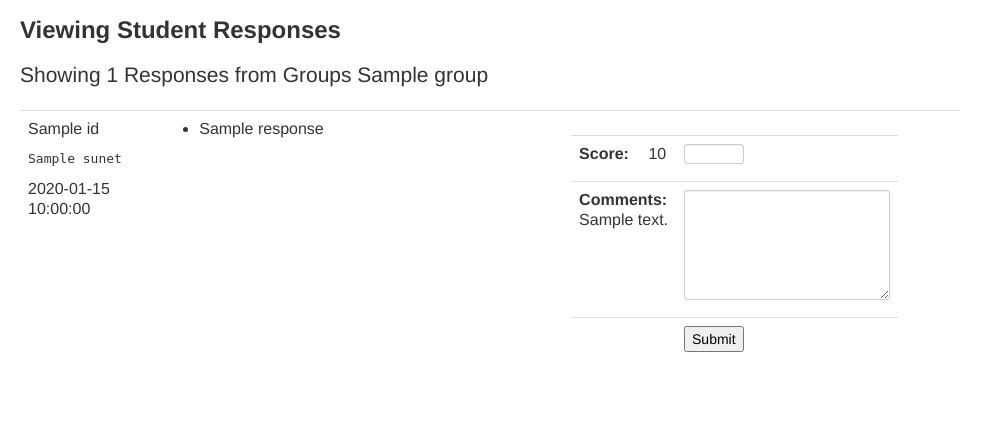
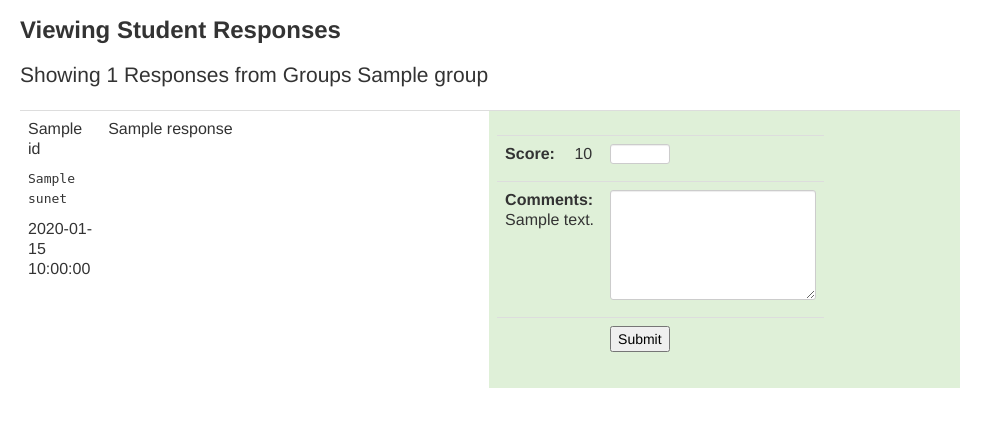
Before and after one commit to dlsun/ohms, a Flask app: template ohms/templates/admin/view_responses.html in a window 1280 px wide. Shown: the top 427 px of the page, without its empty margins (0-1003 px from the left). Run offline with Flask 2, Linux system fonts and the light colour scheme; the template is opened without the code that fills it: most values are stand-ins (such as "Sample title", 1, 10 or a date in 2020); parts of the project's set-up code (start-up, migrations or seed data) failed here and were passed over; some libraries are stand-ins or nearby versions.

Commit message:
stylistic changes to admin view responses page

```diff
--- a/ohms/templates/admin/view_responses.html
+++ b/ohms/templates/admin/view_responses.html
@@ -17,17 +17,21 @@
     <table class='table'>
       {% for user_response in user_responses %}
       <tr>
-	<td class='span2'>
+	<td class='span1'>
 	  <p>{{ user_response[0].name }}</p>
 	  <p><tt>{{ user_response[1].sunet }}</tt></p>
 	  <p>{{ user_response[1].time }}</p>
 	</td><td class='span5'>
-	  <ul>
+	  {% if user_response[1].item_responses|length > 1 %}
+	  <ul><li>
+	  {% endif %}
 	  {% for item_response in user_response[1].item_responses %}
-	  <li><div style="white-space: pre-wrap">{{ item_response.response }}</div></li>
+	  <div style="white-space: pre-wrap">{{ item_response.response }}</div>
 	  {% endfor %}
-	  </ul>
-	</td><td class='span5'>
+	  {% if user_response[1].item_responses|length > 1 %}
+	  </li></ul>
+	  {% endif %}
+	</td><td class='span6' {% if user_response[1].score != None %}style='background-color:#dff0d8;'{% endif %}>
 	  <form method='POST' action='update_response/{{ user_response[1].id }}' target='_blank'>
 	    <table>
 	      <tr>
@@ -52,8 +56,6 @@
 
     </div>
 
-    <script src="https://ajax.googleapis.com/ajax/libs/jquery/1.8.3/jquery.min.js"></script>
-
   </body>
 
 </html>
```
